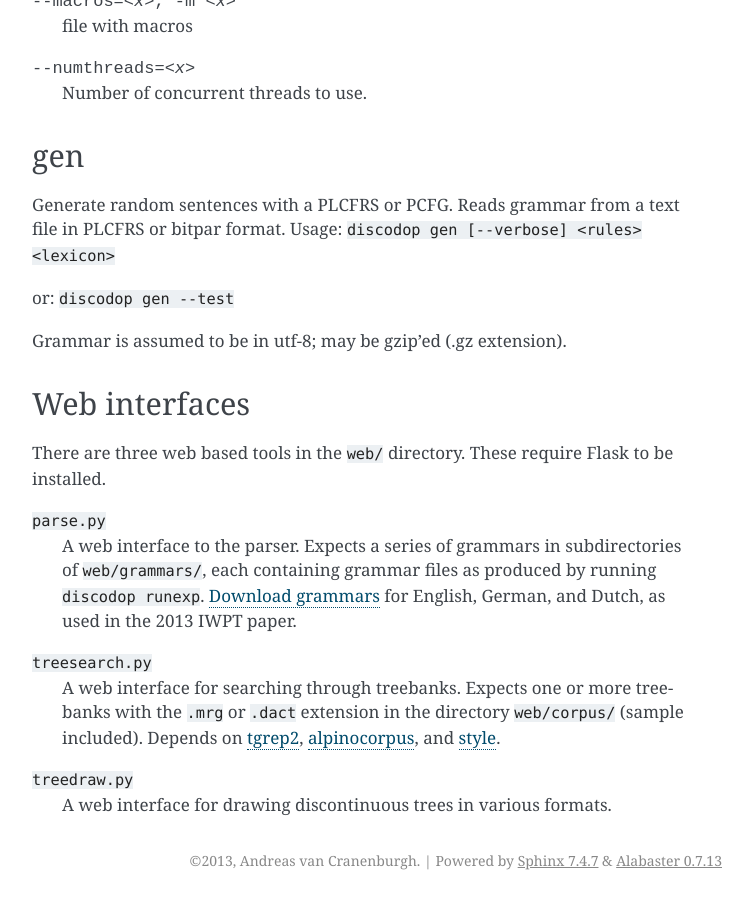
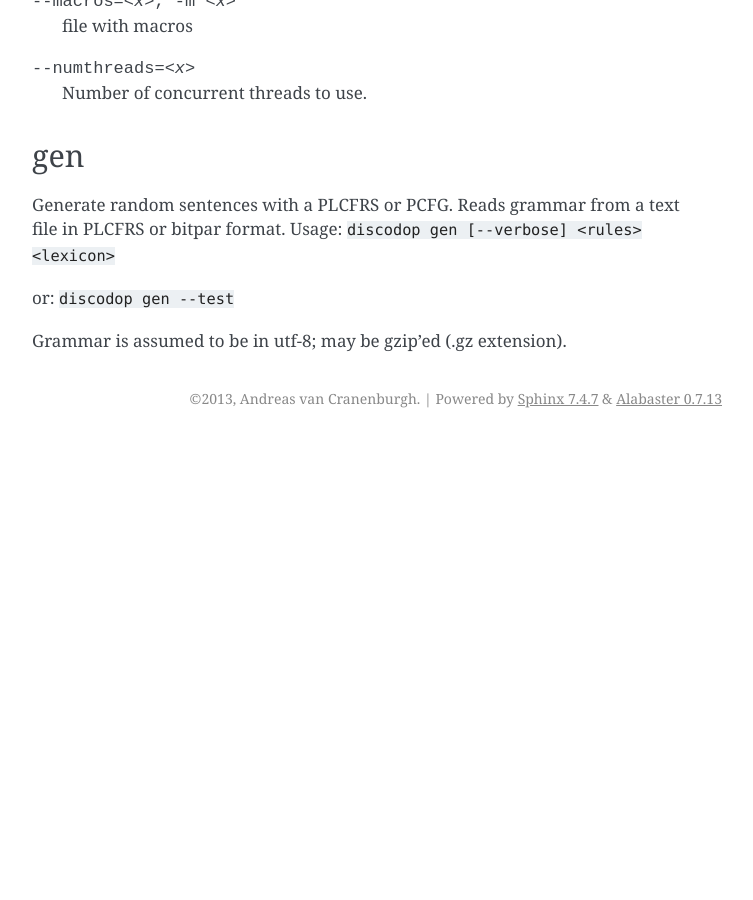
Before and after one commit to andreasvc/disco-dop, a Sphinx documentation site: the page built from docs/discodop.rst, in a window 1280 px wide and 900 px high, scrolled down 11563 px. Shown: the whole window, without its empty margins (388-1141 px from the left). Built offline with Sphinx 7.4.7, drawn with Linux system fonts in a browser that asks for light colours; after the commit the page ends 12001 px from its top, so only the background shows below that.

Commit message:
remove duplicate text

```diff
--- a/docs/discodop.rst
+++ b/docs/discodop.rst
@@ -422,28 +422,3 @@ Usage: ``discodop gen [--verbose] <rules> <lexicon>``
 or: ``discodop gen --test``
 
 Grammar is assumed to be in utf-8; may be gzip'ed (.gz extension).
-
-
-Web interfaces
---------------
-There are three web based tools in the ``web/`` directory. These require Flask to
-be installed.
-
-``parse.py``
-    A web interface to the parser. Expects a series of grammars
-    in subdirectories of ``web/grammars/``, each containing grammar files
-    as produced by running ``discodop runexp``.
-    `Download grammars <http://staff.science.uva.nl/~acranenb/grammars/>`_
-    for English, German, and Dutch, as used in the 2013 IWPT paper.
-
-``treesearch.py``
-    A web interface for searching through treebanks. Expects
-    one or more treebanks with the ``.mrg`` or ``.dact`` extension in the
-    directory ``web/corpus/`` (sample included). Depends on
-    `tgrep2 <http://tedlab.mit.edu/~dr/Tgrep2/>`_,
-    `alpinocorpus <https://github.com/rug-compling/alpinocorpus-python>`_, and
-    `style <http://www.gnu.org/software/diction/diction.html>`_.
-
-``treedraw.py``
-    A web interface for drawing discontinuous trees in various
-    formats.
```
